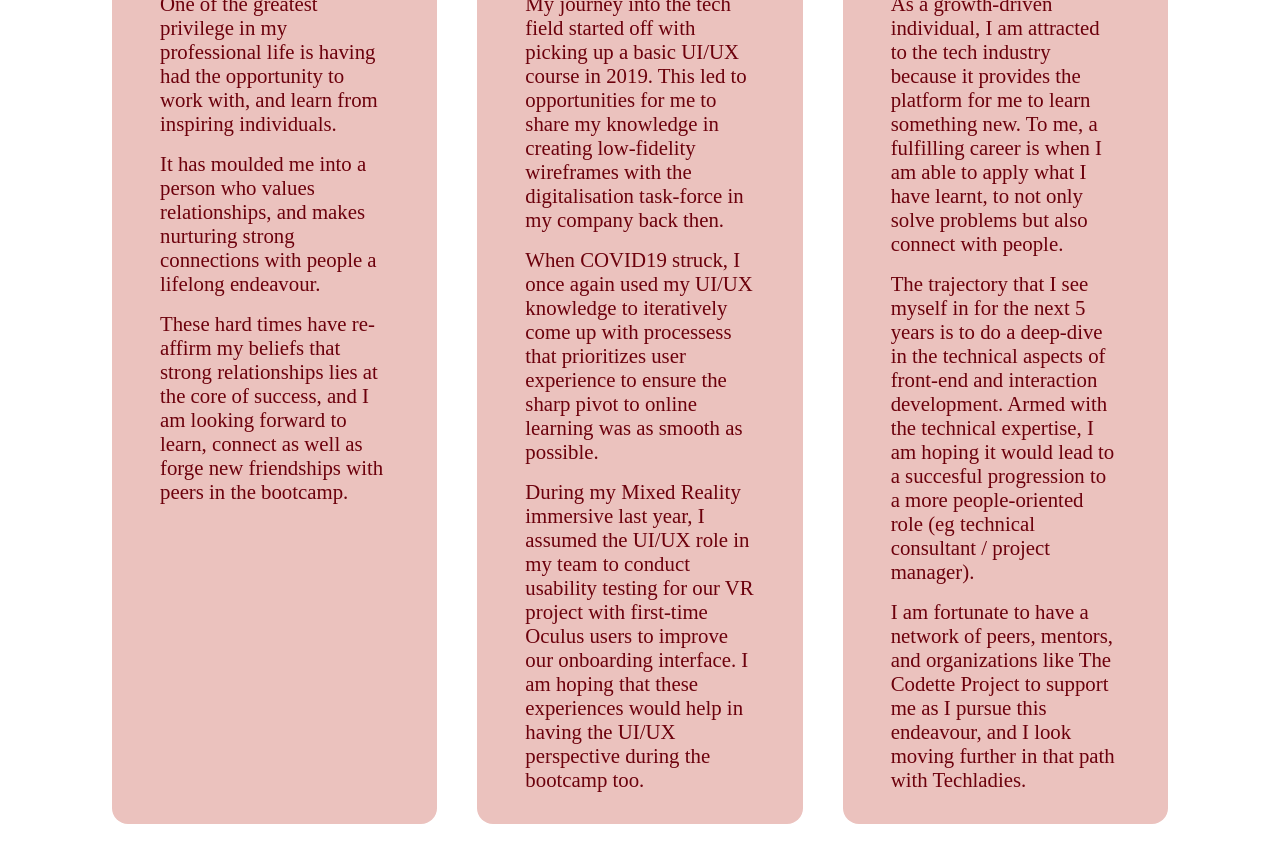
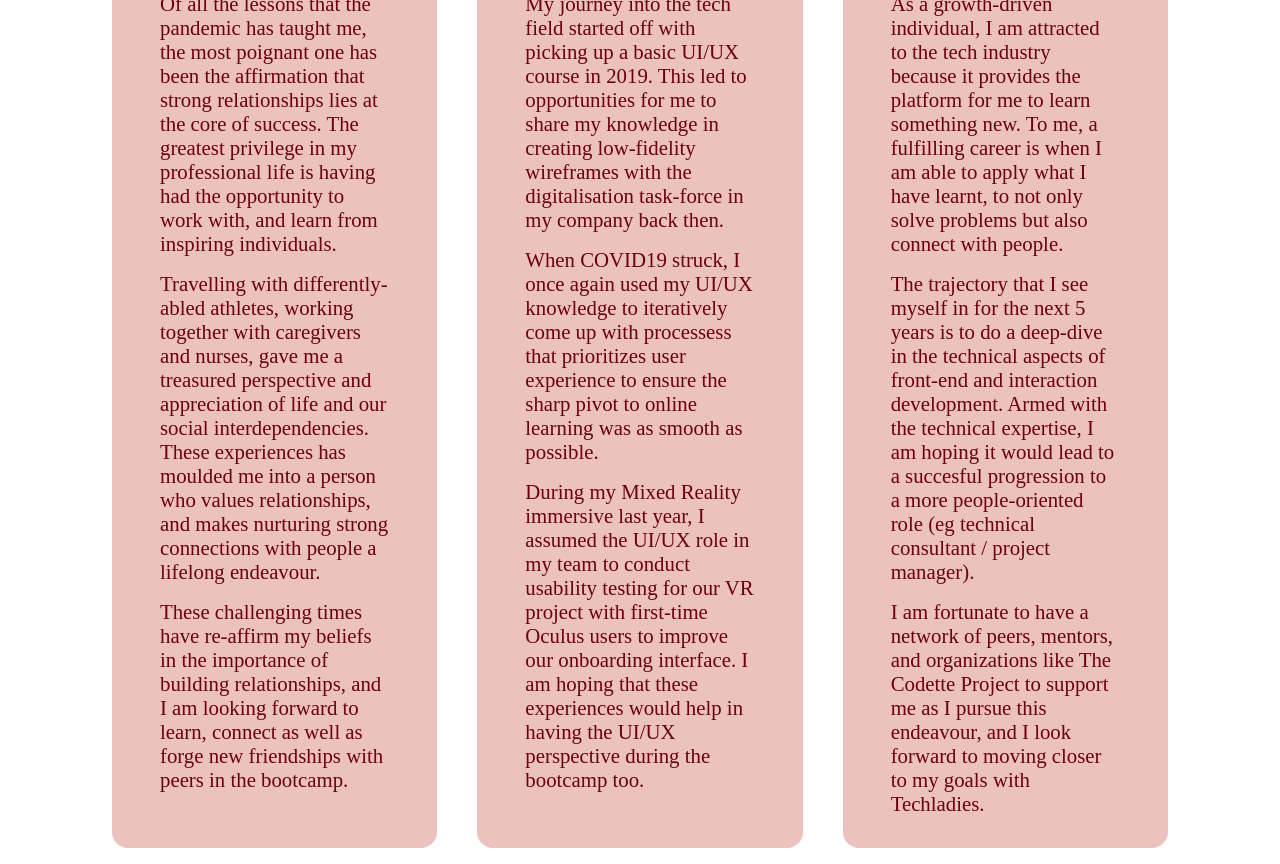
Before and after one commit to CKodes/tl7_techTask, a React (Create React App) app: page /about-me-page in a window 1280 px wide. Shown: the part 1280-2144 px from the top of the page. Before the commit the page ends 2120 px from the top, so only its background shows below. Built offline with nearby package versions, Linux system fonts and the light colour scheme; the HTML template or start-up script is replaced by a standard one.

Commit message:
refactor: edited content

```diff
--- a/src/pages/AboutMePage.js
+++ b/src/pages/AboutMePage.js
@@ -3,11 +3,11 @@ import TextContentBox from '../components/TextContentBox';
 
 const people = {
   title: 'People',
-  para: 'One of the greatest privilege in my professional life is having had the opportunity to work with, and learn from inspiring individuals.',
+  para: 'Of all the lessons that the pandemic has taught me, the most poignant one has been the affirmation that strong relationships lies at the core of success. The greatest privilege in my professional life is having had the opportunity to work with, and learn from inspiring individuals.',
   paraTwo:
-    'It has moulded me into a person who values relationships, and makes nurturing strong connections with people a lifelong endeavour.',
+    'Travelling with differently-abled athletes, working together with caregivers and nurses, gave me a treasured perspective and appreciation of life and our social interdependencies. These experiences has moulded me into a person who values relationships, and makes nurturing strong connections with people a lifelong endeavour.',
   paraThree:
-    'These hard times have re-affirm my beliefs that strong relationships lies at the core of success, and I am looking forward to learn, connect as well as forge new friendships with peers in the bootcamp.',
+    'These challenging times have re-affirm my beliefs in the importance of building relationships, and I am looking forward to learn, connect as well as forge new friendships with peers in the bootcamp.',
 };
 
 const design = {
@@ -25,7 +25,7 @@ const technology = {
   paraTwo:
     'The trajectory that I see myself in for the next 5 years is to do a deep-dive in the technical aspects of front-end and interaction development. Armed with the technical expertise, I am hoping it would lead to a succesful progression to a more people-oriented role (eg technical consultant / project manager).',
   paraThree:
-    'I am fortunate to have a network of peers, mentors, and organizations like The Codette Project to support me as I pursue this endeavour, and I look moving further in that path with Techladies.',
+    'I am fortunate to have a network of peers, mentors, and organizations like The Codette Project to support me as I pursue this endeavour, and I look forward to moving closer to my goals with Techladies.',
 };
 
 function AboutMePage() {
```
